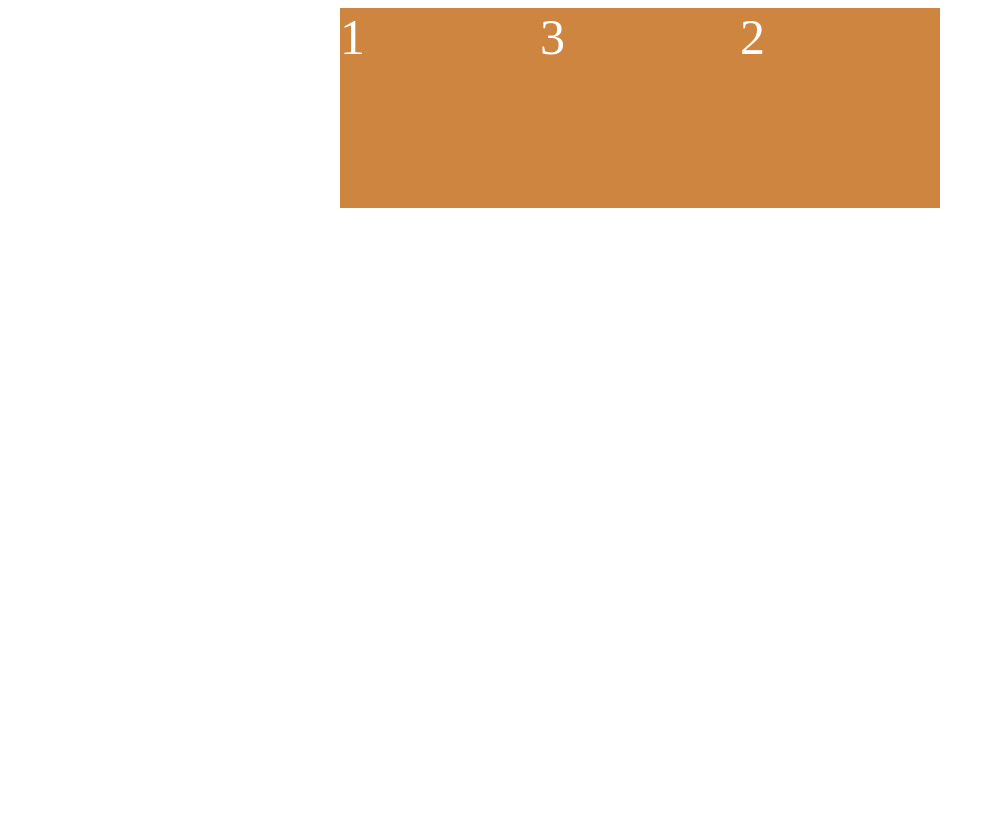
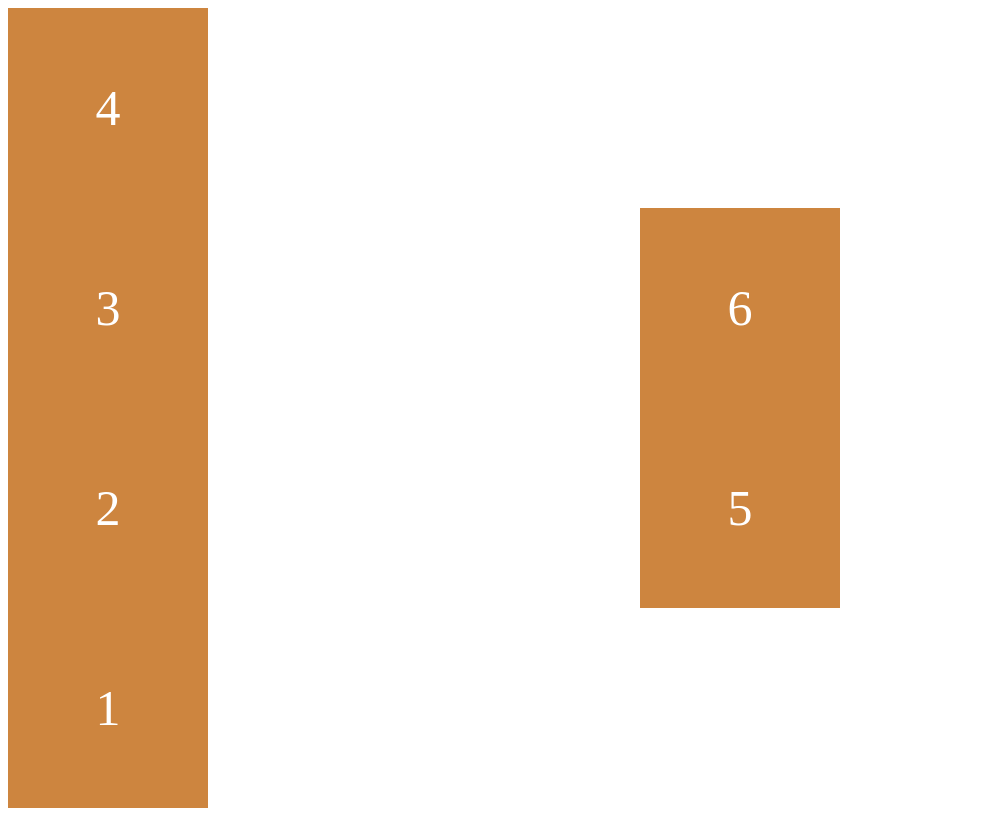
Before and after one commit to parkgeonwoong/study-css, a plain HTML site: page flexbox/index.html in a window 1280 px wide. Shown: the whole page, without its empty margins (0-995 px from the left). Drawn offline with Linux system fonts and the light colour scheme.

Commit message:
wrap&reverse&align-content

```diff
--- a/flexbox/index.html
+++ b/flexbox/index.html
@@ -14,6 +14,9 @@
         <div class="child">1</div>
         <div class="child">2</div>
         <div class="child">3</div>
+        <div class="child">4</div>
+        <div class="child">5</div>
+        <div class="child">6</div>
     </div>
 </body>
 
--- a/flexbox/styles.css
+++ b/flexbox/styles.css
@@ -12,9 +12,11 @@ align-items ----> cross axis(세로) item의 위치
     display: flex;
     /* Main Axis */
     justify-content: center;
+    flex-direction: column-reverse;
     /* Cross Axis */
     /* align-items: center; */
     height: 100vh;
+    flex-wrap: wrap;
 }
 
 .child {
@@ -23,6 +25,9 @@ align-items ----> cross axis(세로) item의 위치
     background: peru;
     color: white;
     font-size: 50px;
+    display: flex;
+    justify-content: center;
+    align-items: center;
 }
 
 /* align-self
@@ -36,7 +41,7 @@ align-items ----> cross axis(세로) item의 위치
 }
 */
 
-.child:nth-child(2) {
-    /* 기본적으로 order: 0이다.  */
+/* .child:nth-child(2) {
+     기본적으로 order: 0이다.
     order: 1;
-}
+} */
```
